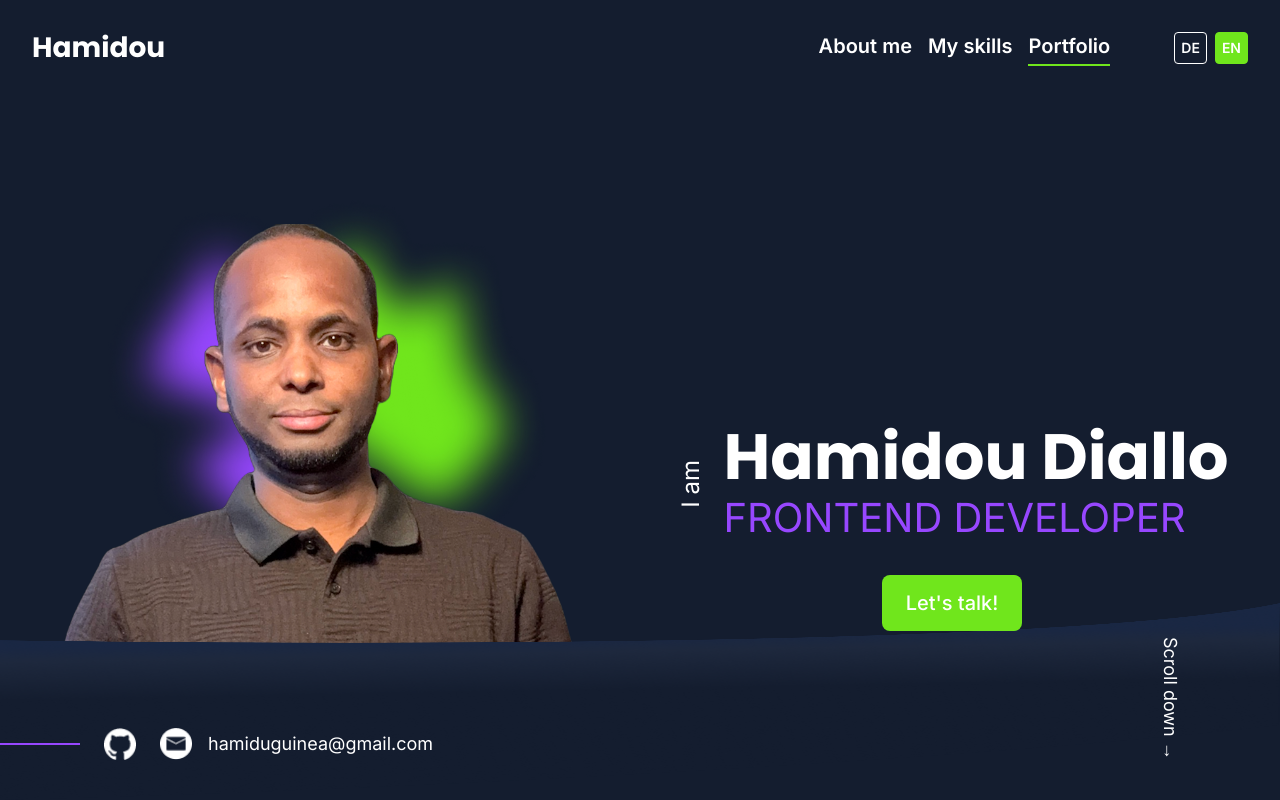
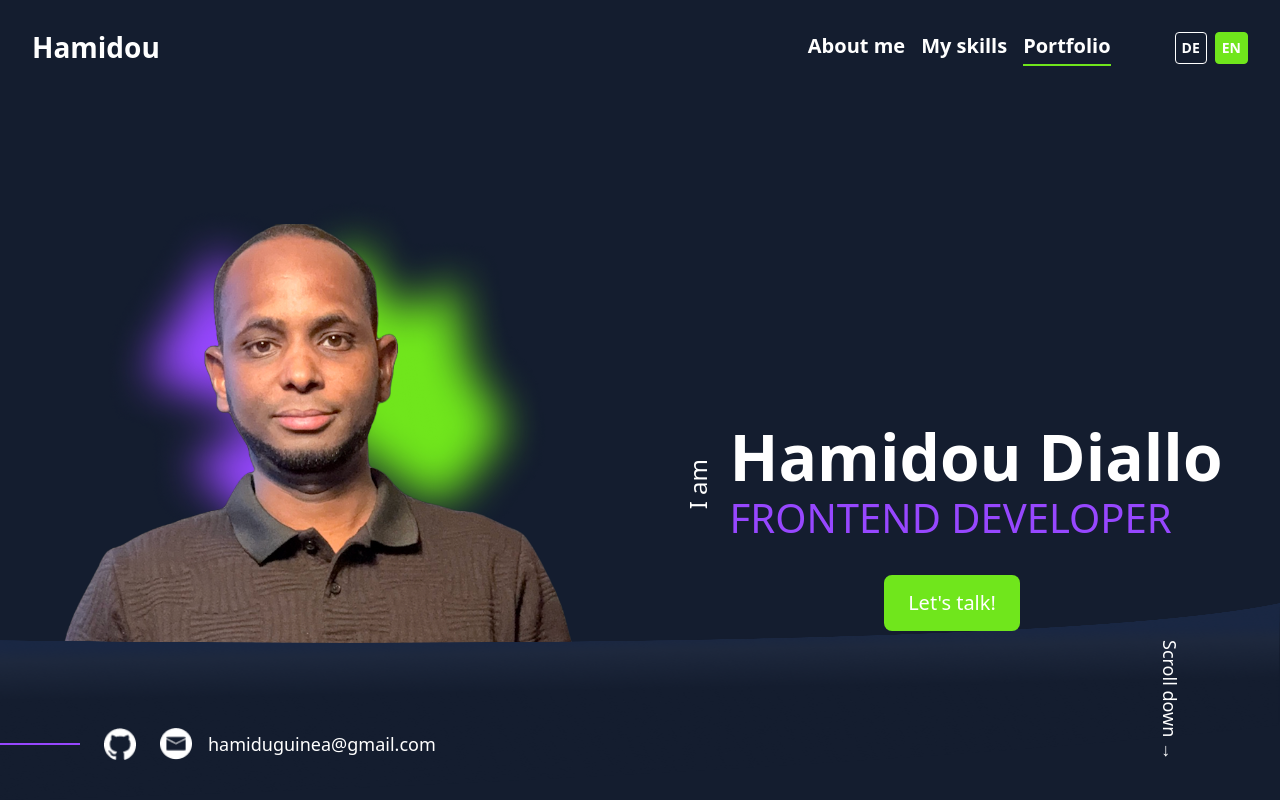
Before and after one commit to Hamidou-ctr/portfolio, an Angular app: page / in a window 1280 px wide. Shown: the top 800 px of the page. Built offline with nearby package versions, Linux system fonts and the light colour scheme.

Commit message:
feat: remove unused font links and variables for improved performance

```diff
--- a/src/index.html
+++ b/src/index.html
@@ -10,12 +10,6 @@
     <base href="/" />
     <meta name="viewport" content="width=device-width, initial-scale=1" />
     <link rel="icon" type="image/x-icon" href="favicon.ico" />
-    <link rel="preconnect" href="https://fonts.googleapis.com" />
-    <link rel="preconnect" href="https://fonts.gstatic.com" crossorigin />
-    <link
-      href="https://fonts.googleapis.com/css2?family=Inter:wght@400;500;600;700&family=Poppins:wght@600;700;800&display=swap"
-      rel="stylesheet"
-    />
   </head>
   <body>
     <app-root></app-root>
--- a/src/styles.css
+++ b/src/styles.css
@@ -22,8 +22,7 @@
 
   --color-magenta-500: #c026d3;
 
-  --font-heading: 'Poppins', system-ui, sans-serif;
-  --font-body: 'Inter', system-ui, sans-serif;
+
 }
 
 html {
@@ -38,7 +37,6 @@ html {
 
 body {
   margin: 0;
-  font-family: var(--font-body);
   color: var(--color-ink);
   background: #ffffff;
 }
```
